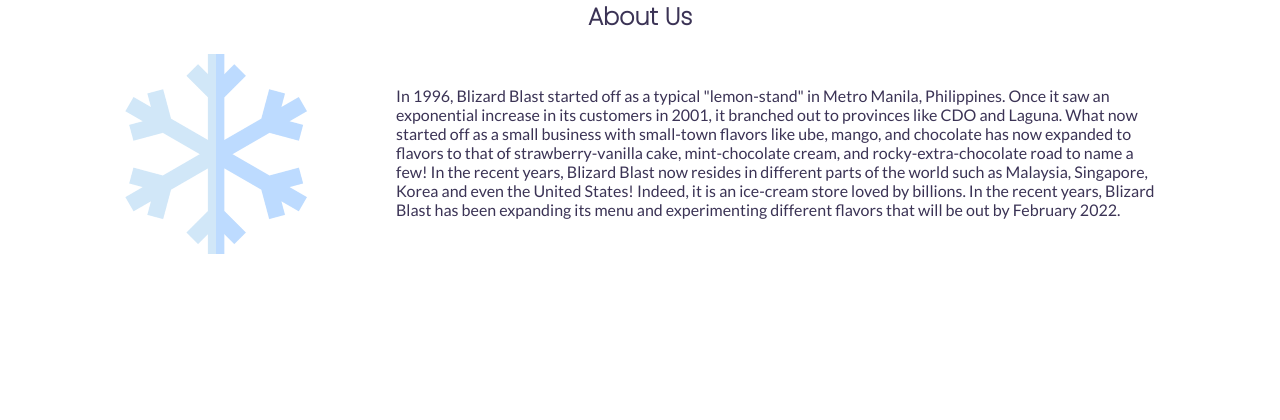
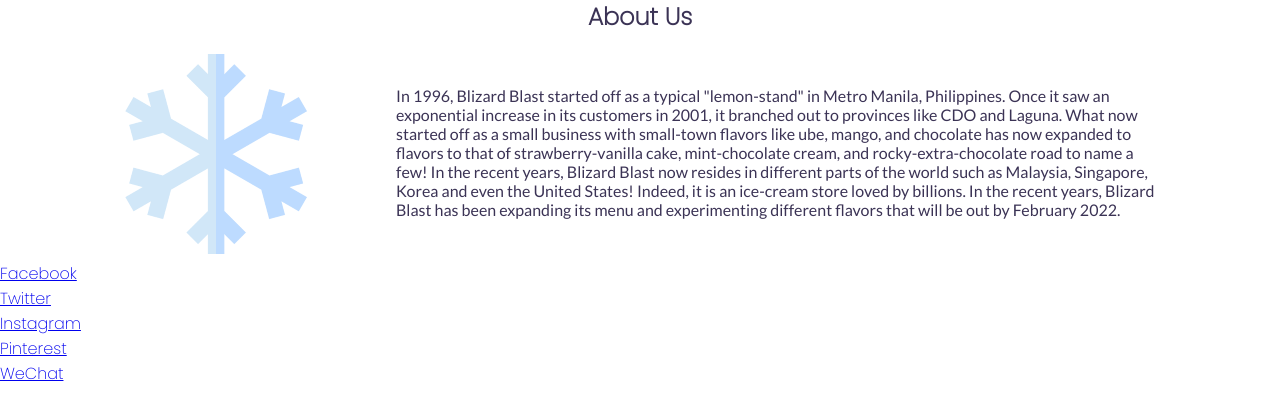
Before and after one commit to matereyes00/Blizzard-Blast, a Django app: page / in a window 1280 px wide. Shown: the part 305-725 px from the top of the page. Run offline with Django 3.2, Linux system fonts and the light colour scheme.

Commit message:
Added a footer

```diff
--- a/blizzardblast/templates/base.html
+++ b/blizzardblast/templates/base.html
@@ -28,6 +28,16 @@
         <!-- page content begins here -->
 
         {% block content %}{% endblock %}
+
+        <footer id="footer">
+            <ul class="footer-items">
+                <li class="footer-item"><a href="#">Facebook</a></li>
+                <li class="footer-item"><a href="#">Twitter</a></li>
+                <li class="footer-item"><a href="#">Instagram</a></li>
+                <li class="footer-item"><a href="#">Pinterest</a></li>
+                <li class="footer-item"><a href="#">WeChat</a></li>
+            </ul>
+        </footer>
         {% block scripts %}{% endblock %}
     </body>
 </html>
```
